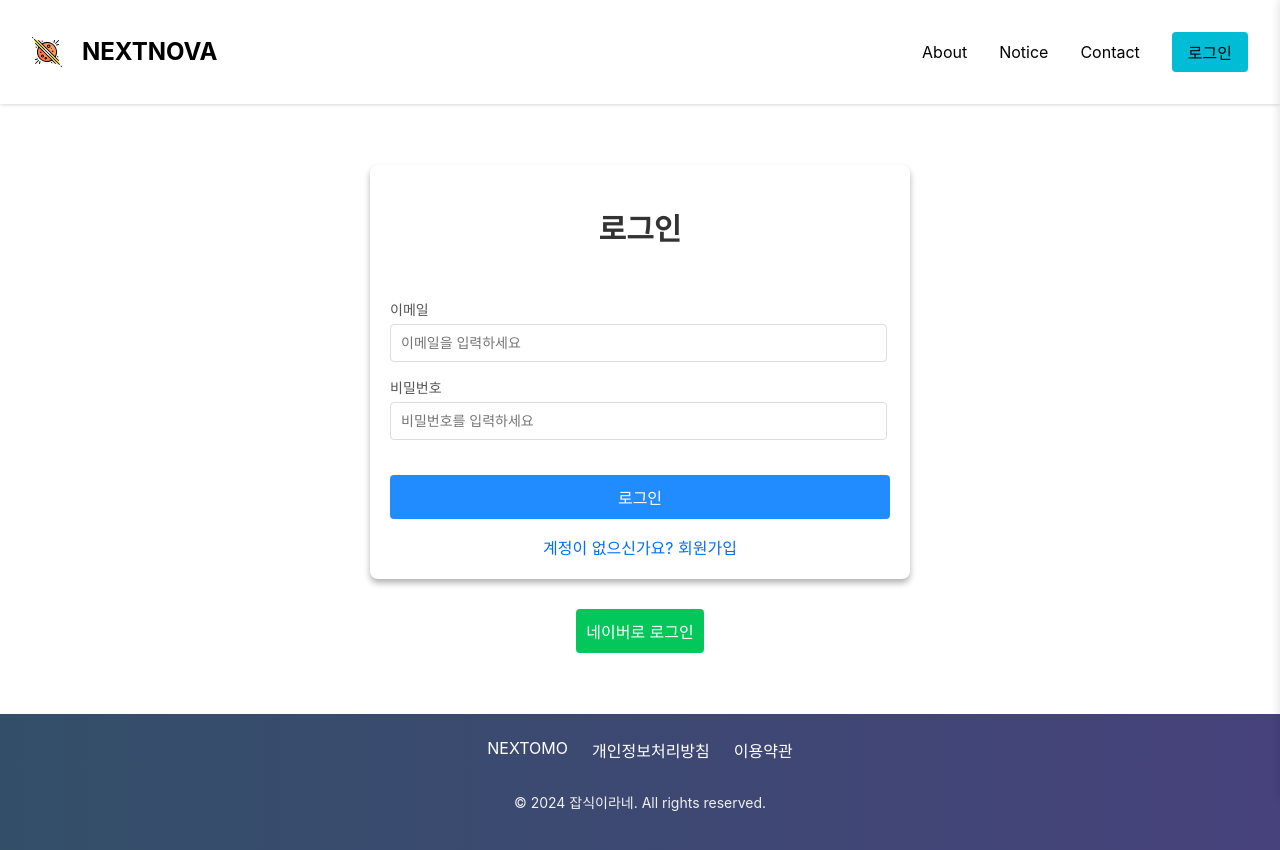
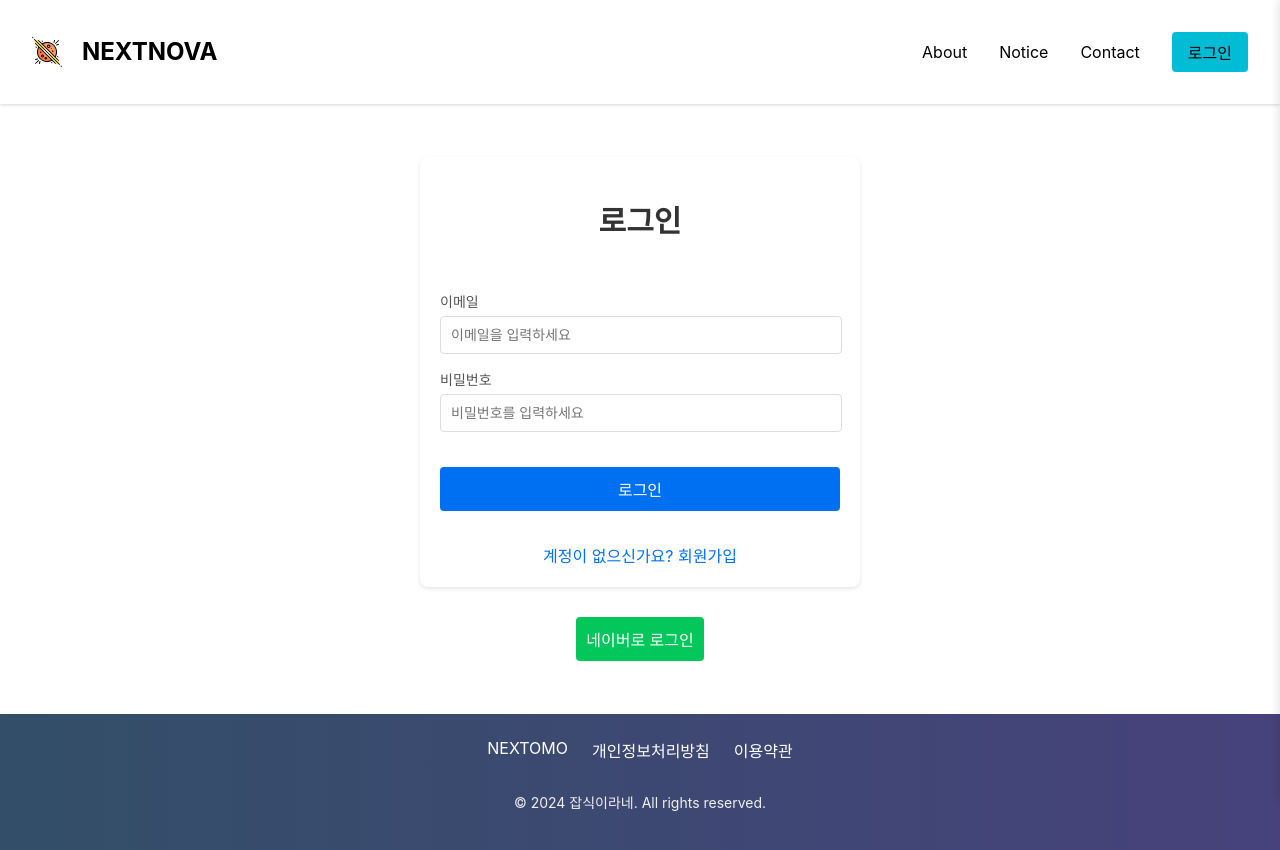
Before and after one commit to jobsicke7/nextnova, a Next.js app: page /login in a window 1280 px wide. Built offline with nearby package versions, Linux system fonts and the light colour scheme; no server answers.

Commit message:
edit: login/register css

```diff
--- a/src/app/login/login.module.css
+++ b/src/app/login/login.module.css
@@ -7,12 +7,13 @@
 }
 
 .loginBox {
-    width: 500px;
+    width: 80%;
+    max-width: 400px;
     min-height: 350px;
     padding: 20px;
     background-color: #fff;
     border-radius: 8px;
-    box-shadow: 0 4px 6px rgba(0, 0, 0, 0.3);
+    box-shadow: 0 2px 4px rgba(0, 0, 0, 0.1);
     text-align: center;
     margin-bottom: 20px;
 }
@@ -69,12 +70,13 @@
     margin-top: 20px;
     width: 100%;
     padding: 10px;
-    background-color: #208cff;
+    background-color: #0070f3;
     border: none;
     border-radius: 4px;
     color: #fff;
     font-size: 16px;
     cursor: pointer;
+    transition: background 0.2s;
 }
 
 .loginButton:hover {
@@ -98,7 +100,7 @@
 
 .registerLink {
     text-align: center;
-    margin-top: 1rem;
+    margin-top: 2rem;
 }
 
 .registerLink a {
--- a/src/app/register/register.module.css
+++ b/src/app/register/register.module.css
@@ -3,7 +3,7 @@
     padding: 2rem;
     border-radius: 8px;
     box-shadow: 0 2px 4px rgba(0, 0, 0, 0.1);
-    width: 100%;
+    width: 80%;
     max-width: 400px;
     margin: 2rem auto;
 }
```
